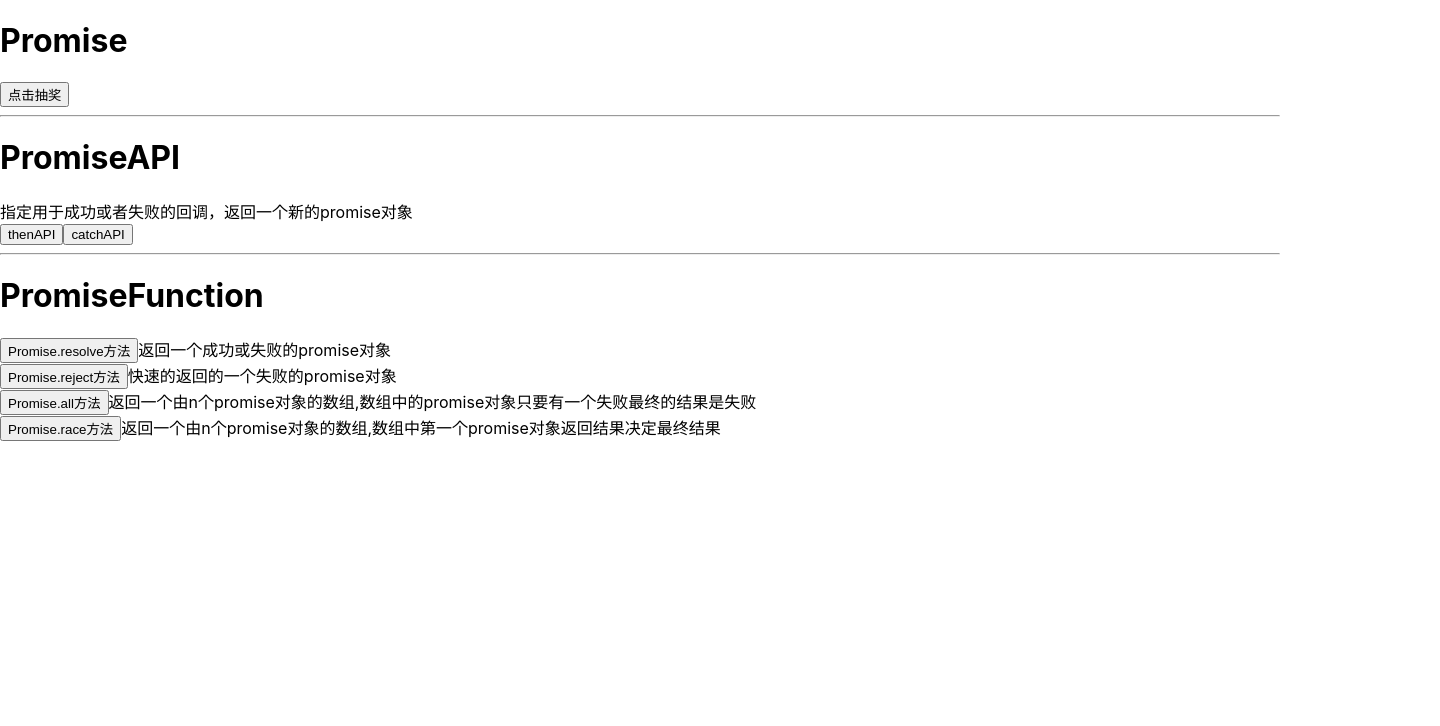
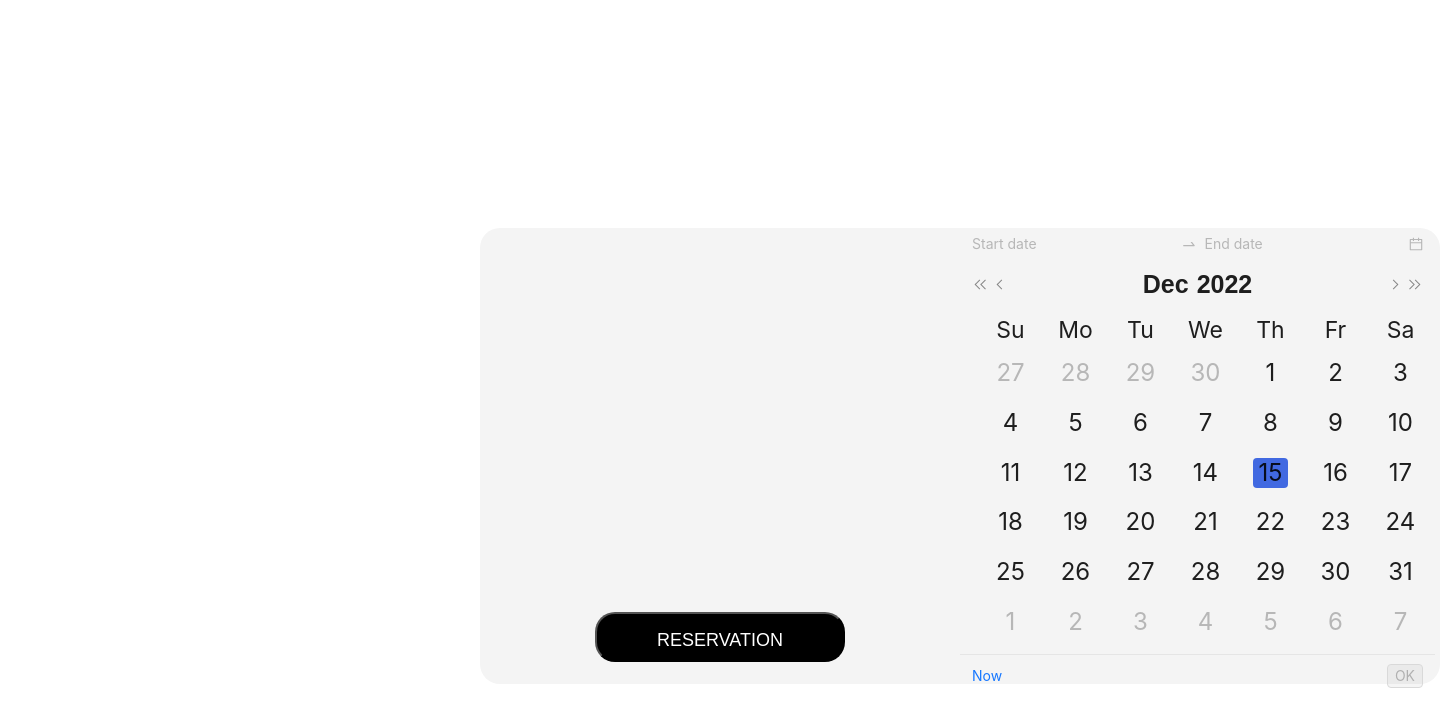
Before and after one commit to MM-gif-XY/react-knowledge, a React (Create React App) app: page /redux in a window 1280 px wide. Before the commit this address led to /Promise. Shown: the top 726 px of the page, 1440 px wide, since content can reach past the window. Built offline with nearby package versions, Linux system fonts and the light colour scheme.

Commit message:
redux的基本使用

```diff
--- a/package.json
+++ b/package.json
@@ -4,6 +4,7 @@
   "private": true,
   "dependencies": {
     "@loadable/component": "^5.15.2",
+    "@reduxjs/toolkit": "^1.9.1",
     "@testing-library/jest-dom": "^5.14.1",
     "@testing-library/react": "^13.0.0",
     "@testing-library/user-event": "^13.2.1",
@@ -14,11 +15,15 @@
     "@types/react-dom": "^18.0.0",
     "@types/react-loadable": "^5.5.6",
     "@types/react-router-dom": "^5.3.3",
+    "antd": "^5.0.7",
+    "node-sass": "^8.0.0",
     "react": "^18.2.0",
     "react-dom": "^18.2.0",
     "react-loadable": "^5.5.0",
+    "react-redux": "^8.0.5",
     "react-router-dom": "5",
     "react-scripts": "5.0.1",
+    "redux": "^4.2.0",
     "typescript": "^4.4.2",
     "web-vitals": "^2.1.0"
   },
--- a/src/App.tsx
+++ b/src/App.tsx
@@ -1,11 +1,13 @@
 import React from 'react';
 import IndexRoutes from './router/indexRoutes';
+import Datepage from './components/demo'
 
 function App() {
 
   return (
     <div className="App">
-      <IndexRoutes />
+      {/* <IndexRoutes /> */}
+      <Datepage />
     </div>
   );
 }
--- /dev/null
+++ b/src/components/demo/index.scss
@@ -0,0 +1,121 @@
+.ant-picker-range {
+  width: 475px;
+}
+.ant-picker {
+  background-color: transparent;
+  border-color: transparent !important;
+}
+.ant-picker-focused .ant-picker-focused {
+  border-color: transparent;
+}
+:where(.css-dev-only-do-not-override-26rdvq).ant-picker-dropdown
+  .ant-picker-cell-in-view:is(
+    :where(.css-dev-only-do-not-override-26rdvq).ant-picker-dropdown
+      .ant-picker-cell-selected
+  )
+  .ant-picker-cell-inner,
+:where(.css-dev-only-do-not-override-26rdvq).ant-picker-dropdown
+  .ant-picker-cell-in-view:is(
+    :where(.css-dev-only-do-not-override-26rdvq).ant-picker-dropdown
+      .ant-picker-cell-range-start
+  )
+  .ant-picker-cell-inner,
+:where(.css-dev-only-do-not-override-26rdvq).ant-picker-dropdown
+  .ant-picker-cell-in-view:is(
+    :where(.css-dev-only-do-not-override-26rdvq).ant-picker-dropdown
+      .ant-picker-cell-range-end
+  )
+  .ant-picker-cell-inner {
+  color: black;
+  background: #e5e7eb;
+}
+
+.ant-picker-cell-inner {
+  min-width: 35px !important;
+  height: 30px !important;
+  line-height: 30px !important;
+}
+.ant-picker-cell-inner::before {
+  border: 0 !important;
+  background: royalblue !important;
+  z-index: -1 !important;
+}
+.ant-picker-active-bar {
+  display: none !important;
+}
+.ant-picker-dropdown-range {
+  padding: 0;
+}
+.ant-picker-time-panel {
+  display: none !important;
+}
+.ant-picker-panel-container {
+  background-color: transparent !important;
+}
+.ant-picker-date-panel {
+  width: 475px !important;
+}
+.ant-picker-range-arrow {
+  display: none !important;
+}
+.ant-picker-header {
+  border-bottom: 0 !important;
+  button {
+    font-size: 25px;
+  }
+  button:hover {
+    color: black !important;
+  }
+}
+.ant-picker-header-view {
+  font-size: 25px;
+}
+.ant-picker-panel-container {
+  box-shadow: inherit !important;
+}
+th {
+  font-size: 23px;
+  width: 65px !important;
+}
+td {
+  font-size: 24px;
+}
+.ant-picker-panel {
+  border: 0px !important;
+}
+.datepage {
+  display: flex;
+  justify-content: center;
+  width: 960px;
+  height: 456px;
+  position: absolute;
+  transform: translate(50%, 50%);
+  background-color: #f4f4f4;
+  border-radius: 20px;
+  .datepage-left {
+    width: 50%;
+    height: 100%;
+    display: flex;
+    justify-content: space-around;
+    align-items: center;
+    flex-direction: column;
+    .letf-infaction {
+      width: 100%;
+      height: 70%;
+    }
+    .button {
+      width: 250px;
+      height: 50px;
+      border-radius: 20px;
+      background-color: black;
+      color: #fff;
+      font-size: 18px;
+      text-align: center;
+      line-height: 50px;
+    }
+  }
+  .datepage-right {
+    width: 50%;
+    height: 100%;
+  }
+}
--- /dev/null
+++ b/src/components/demo/index.tsx
@@ -0,0 +1,40 @@
+import React from 'react'
+import './index.scss'
+import { DatePicker, Space } from 'antd';
+import type { DatePickerProps, RangePickerProps } from 'antd/es/date-picker';
+
+const { RangePicker } = DatePicker;
+export default function index() {
+  const onChange = (
+    value: DatePickerProps['value'] | RangePickerProps['value'],
+    dateString: [string, string] | string,
+  ) => {
+    console.log('Selected Time: ', value);
+    console.log('Formatted Selected Time: ', dateString);
+  };
+
+  const onOk = (value: DatePickerProps['value'] | RangePickerProps['value']) => {
+    console.log('onOk: ', value);
+  };
+
+  return (
+    <div className='datepage'>
+      <div className='datepage-left'>
+        <div className='letf-infaction'></div>
+        <button className='button'>RESERVATION</button>
+      </div>
+      <div className='datepage-right'>
+        <RangePicker
+          showTime={{ format: 'HH:mm' }}
+          format="YYYY-MM-DD"
+          onChange={onChange}
+          onOk={onOk}
+          open
+          placement={"bottomLeft"}
+          inputReadOnly={true}
+          showNow={true}
+        />
+      </div>
+    </div>
+  )
+}
--- a/src/index.tsx
+++ b/src/index.tsx
@@ -2,12 +2,16 @@ import React from 'react';
 import ReactDOM from 'react-dom/client';
 import './index.css';
 import App from './App';
+import store from './view/redux/store/index';
+import { Provider } from 'react-redux'
 
 const root = ReactDOM.createRoot(
   document.getElementById('root') as HTMLElement
 );
 root.render(
   <React.StrictMode>
-    <App />
+    <Provider store={store}>
+      <App />
+    </Provider>
   </React.StrictMode>
 );
--- a/src/router/indexRoutes.tsx
+++ b/src/router/indexRoutes.tsx
@@ -10,6 +10,7 @@ import Effect from '../view/三个Effect的区别'
 import useTransition from '../view/useTransition'
 import useCallback from '../view/useCallback'
 import Promise from '../view/Promise'
+import redux from '../view/redux'
 
 export default function IndexRoutes() {
   return (
@@ -24,7 +25,8 @@ export default function IndexRoutes() {
         <Route path='/useTransition' component={useTransition} />
         <Route path='/useCallback' component={useCallback} />
         <Route path='/Promise' component={Promise} />
-        <Redirect to='/Promise' />
+        <Route path='/redux' component={redux} />
+        <Redirect to='/redux' />
       </Switch>
     </BrowserRouter>
   )
--- /dev/null
+++ b/src/view/redux/index.tsx
@@ -0,0 +1,26 @@
+import React from 'react'
+import { useSelector, useDispatch } from 'react-redux'
+import { actions } from './store/counter'
+
+export default function Index() {
+  const counter = useSelector((state) => ((state as any).counter.counter))
+  const dispatch = useDispatch()
+  const Increment = () => {
+    dispatch(actions.increment())
+  }
+  const Decrement = () => {
+    dispatch(actions.decrement())
+  }
+  const addBy = () => {
+    dispatch(actions.addBy(10))
+  }
+  return (
+    <div>
+      <div>index</div>
+      <div>{counter}</div>
+      <button onClick={Increment}>Increment</button>
+      <button onClick={Decrement}>Decrement</button>
+      <button onClick={addBy}>Add By 10</button>
+    </div>
+  )
+}
--- /dev/null
+++ b/src/view/redux/store/counter.js
@@ -0,0 +1,20 @@
+import { configureStore, createSlice } from '@reduxjs/toolkit'
+
+const counterSlice = createSlice({
+  name: 'counter',
+  initialState: { counter: 0 },
+  reducers: {
+    increment(state) {
+      state.counter++;
+    },
+    decrement(state) {
+      state.counter--;
+    },
+    addBy(state, action) {
+      state.counter += action.payload;
+    }
+  }
+})
+
+export const actions = counterSlice.actions;
+export default counterSlice;
--- /dev/null
+++ b/src/view/redux/store/index.js
@@ -0,0 +1,10 @@
+import { configureStore } from '@reduxjs/toolkit'
+import counterSlice from './counter'
+
+const store = configureStore({
+  reducer: {
+    counter: counterSlice.reducer
+  }
+})
+
+export default store
```
Also changed, not shown: 1 other file (tests, documents, lock files or other folders).
